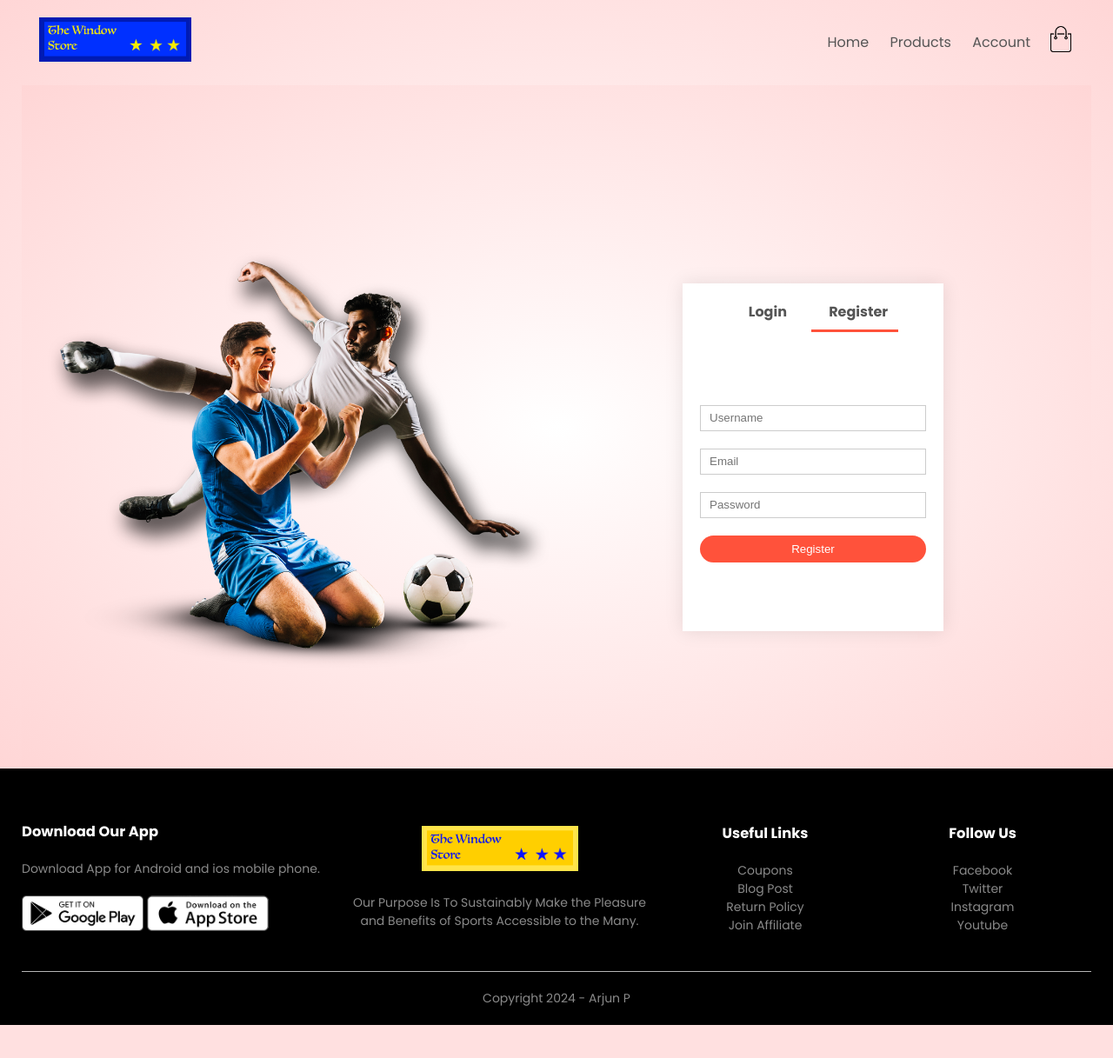
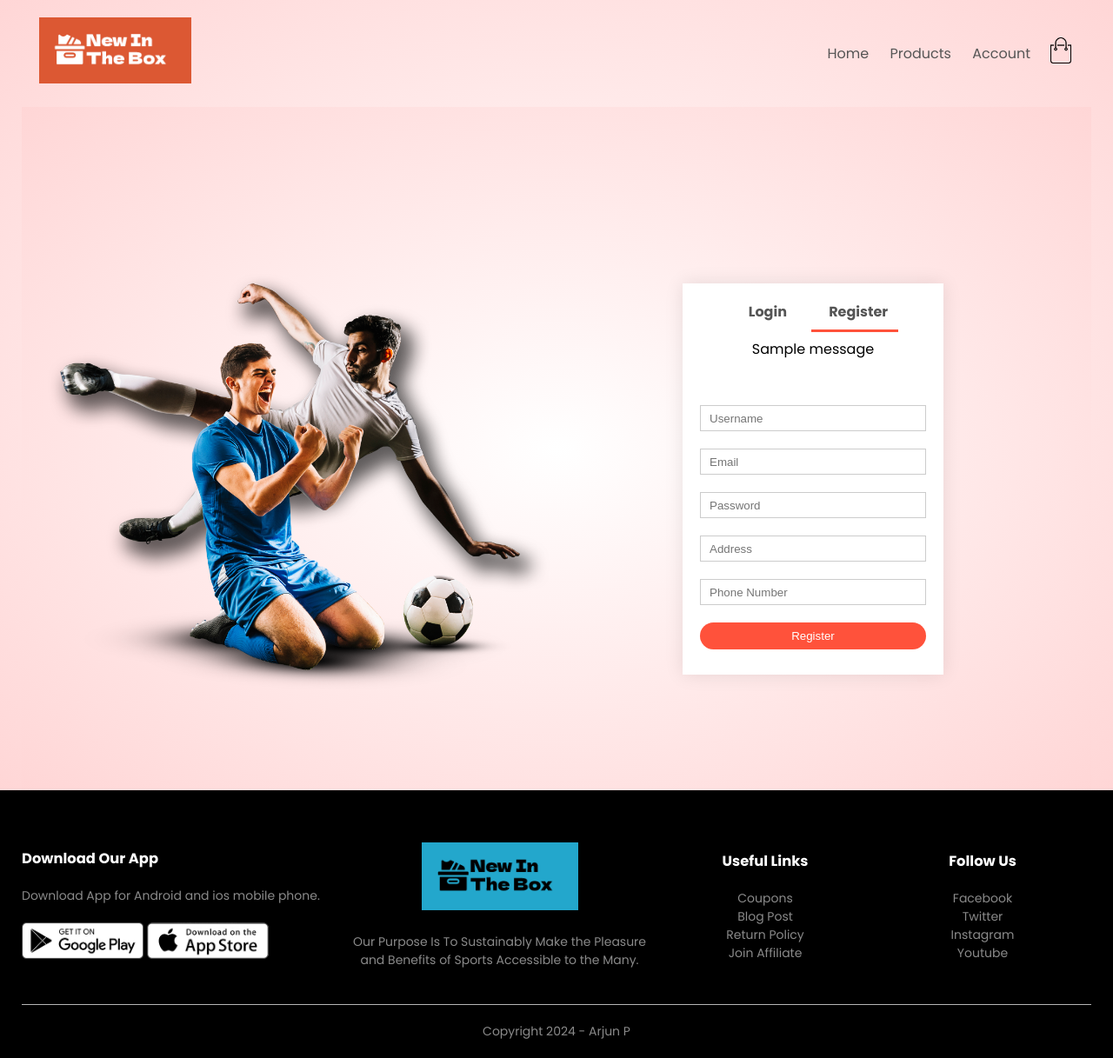
Before and after one commit to BluWolf7/broKart, a Django app: page /customers/account in a window 1280 px wide. Shown: the whole page at 87% size. Before the commit the page ends 1179 px from the top, so only its background shows below. Run offline with Django 5.2, Linux system fonts and the light colour scheme; tables that the repository leaves empty hold one stand-in row (values such as "Sample post"); one stand-in notice (Sample message) is shown.

Commit message:
Account Registration added with basic validation

```diff
--- a/customers/views.py
+++ b/customers/views.py
@@ -1,5 +1,30 @@
-from django.shortcuts import render
-
+from django.shortcuts import render, redirect
+from django.contrib.auth.models import User
+from . models import Customer
+from django.contrib import messages
 # Create your views here.
 def show_account(request):
+    if request.POST and 'register' in request.POST:
+        try:
+            username = request.POST.get('username')
+            password = request.POST.get('password')
+            email = request.POST.get('email')
+            address = request.POST.get('address')
+            phone = request.POST.get('phone')
+            # create a user account
+            user = User.objects.create(
+                username=username,
+                password=password,
+                email=email
+            )
+            # create a customer account
+            customer = Customer.objects.create(
+                user=user,
+                address=address,
+                phone=phone
+            )
+            return redirect('home')
+        except Exception as e:
+            error_message = "Duplicate Username or Invalid Credentials"
+            messages.error(request, error_message)
     return render(request, 'account.html')
--- a/static/css/style.css
+++ b/static/css/style.css
@@ -388,7 +388,7 @@ th:last-child{
 .form-container{
     background: #fff;
     width: 300px;
-    height: 400px;
+    height: 450px;
     position: relative;
     text-align: center;
     padding: 20px 0;
--- a/templates/account_banner.html
+++ b/templates/account_banner.html
@@ -12,18 +12,29 @@
                         <span onclick="register()">Register</span>
                         <hr id="Indicator">
                     </div>
-                    <form id="LoginForm">
-                        <input type="text" placeholder="Username">
-                        <input type="password" placeholder="Password">
-                        <button type="submit" class="btn">Login</button>
-                        <a href="">Forget Password</a>
+                    {% if messages %}
+                    <div>
+                        {% for message in messages %}
+                                {{message}}
+                        {% endfor %}
+                    </div>
+                    {% endif %}
+                    <form id="LoginForm" method="post" enctype="multipart/form-data">
+                        {% csrf_token %}
+                        <input type="text" name="username" maxlength="10" minlength="3" required placeholder="Username">
+                        <input type="password" name="password" required minlength ="6" placeholder="Password">
+                        <button type="submit" name="login" class="btn">Login</button>
+                        <a href="">Forgot Password</a>
                     </form>
 
-                    <form id="RegForm">
-                        <input type="text" placeholder="Username">
-                        <input type="email" placeholder="Email">
-                        <input type="password" placeholder="Password">
-                        <button type="submit" class="btn">Register</button>
+                    <form id="RegForm" method="post" enctype="multipart/form-data">
+                        {% csrf_token %}
+                        <input type="text" name="username" maxlength="10" minlength="3" required placeholder="Username">
+                        <input type="email" name="email" required placeholder="Email">
+                        <input type="password" name="password" required minlength ="6" placeholder="Password">
+                        <input type="text" name="address" minlength="5" required placeholder="Address">
+                        <input type="text" name="phone" minlength="10" required placeholder="Phone Number">
+                        <button type="submit" name="register" class="btn">Register</button>
                     </form>
                 </div>
             </div>
--- a/templates/banner_layout.html
+++ b/templates/banner_layout.html
@@ -1,7 +1,7 @@
 {% load static %}
 <div class="row">
     <div class="col-2">
-        <h1>Give Your Workout <br> A New Style!</h1>
+        <h1>A Sneaker Head's <br> Innate Domain</h1>
         <p>Success isn't always about greatness. It;s about consistency. Consistent <br> hard work gains
             success. Greatness will come.</p>
         <a href="" class="btn">Explore Now &#8594;</a>
```
Also changed, not shown: static/images/logo-white.png, static/images/logo.png.
